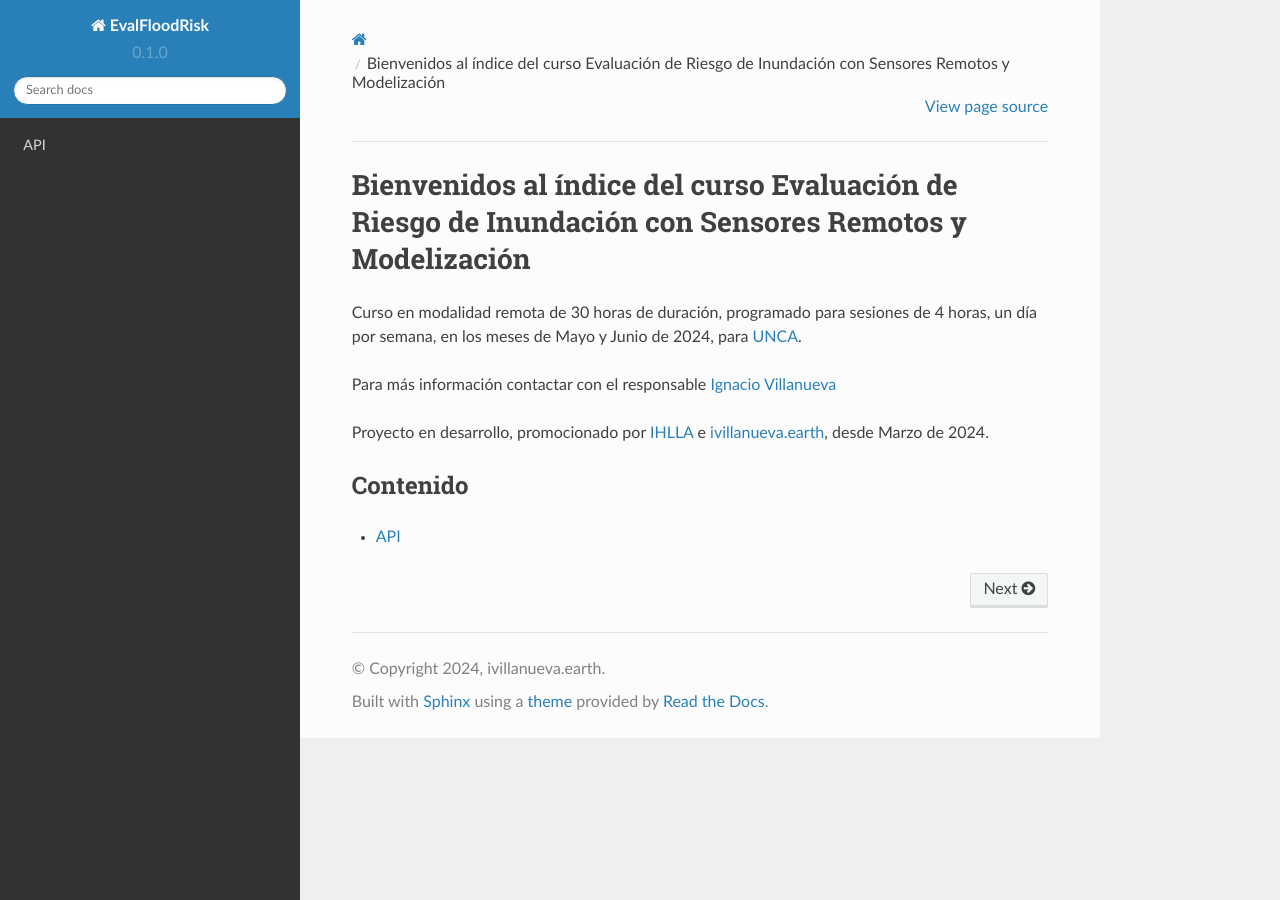
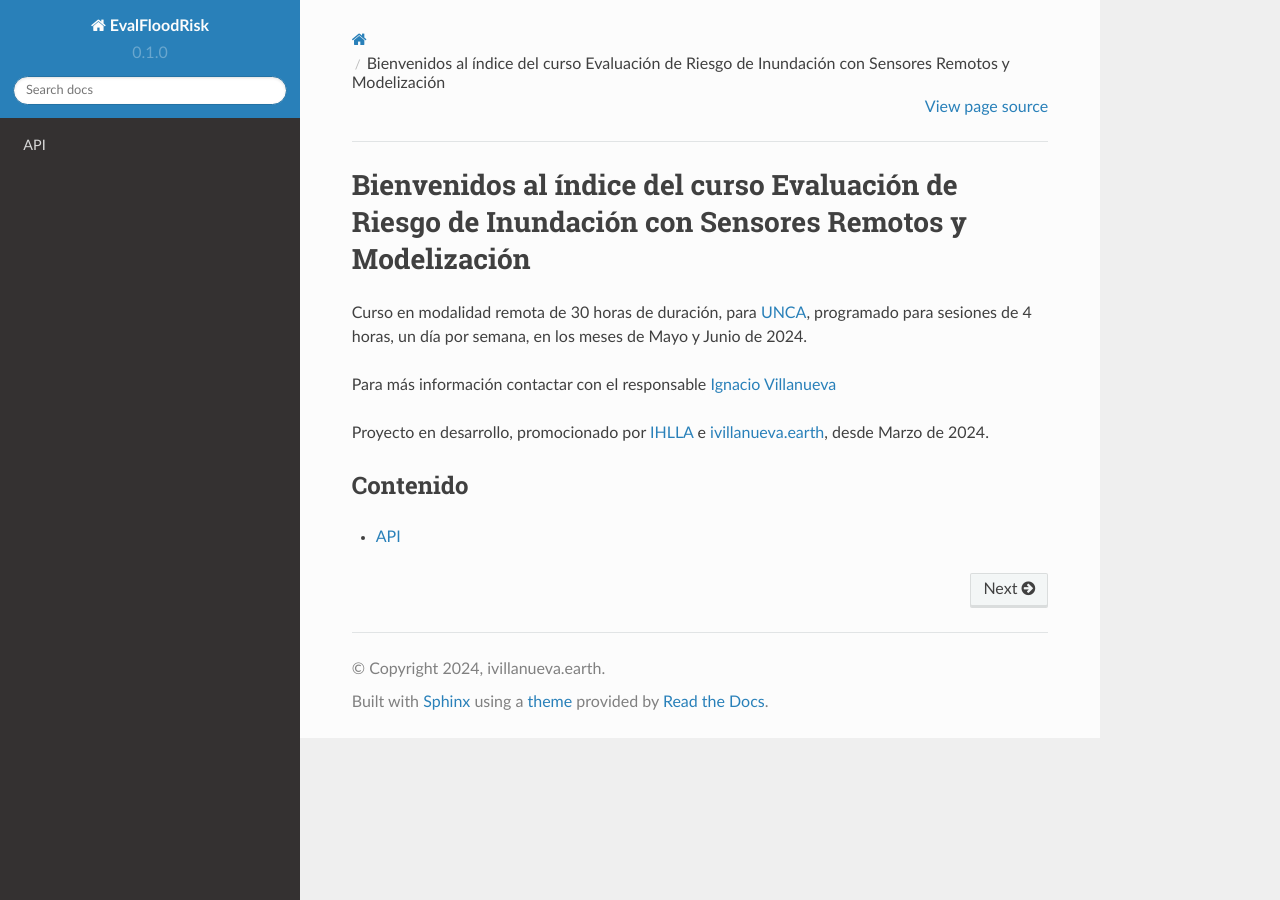
Before and after one commit to ivillamadrid/EvalFloodRisk_RSSWE, a Sphinx documentation site: the page built from docs/source/index.rst, in a window 1280 px wide. Built offline with Sphinx 7.4.7 and the Read the Docs theme 2.0.0, drawn with Linux system fonts in a browser that asks for light colours; pages that are not in the unit, such as notebooks, are missing from menus.

```diff
--- a/docs/source/index.rst
+++ b/docs/source/index.rst
@@ -1,8 +1,8 @@
 Bienvenidos al índice del curso Evaluación de Riesgo de Inundación con Sensores Remotos y Modelización
 ======================================================================================================
 
-Curso en modalidad remota de 30 horas de duración, programado para sesiones de 4 horas, un día por semana,
-en los meses de Mayo y Junio de 2024, para `UNCA <https://unca.edu.ar/>`_.
+Curso en modalidad remota de 30 horas de duración, para `UNCA <https://unca.edu.ar/>`_,
+programado para sesiones de 4 horas, un día por semana, en los meses de Mayo y Junio de 2024.
 
 Para más información contactar con el responsable `Ignacio Villanueva <ivillanueva@ihlla.org.ar>`_
 
```
